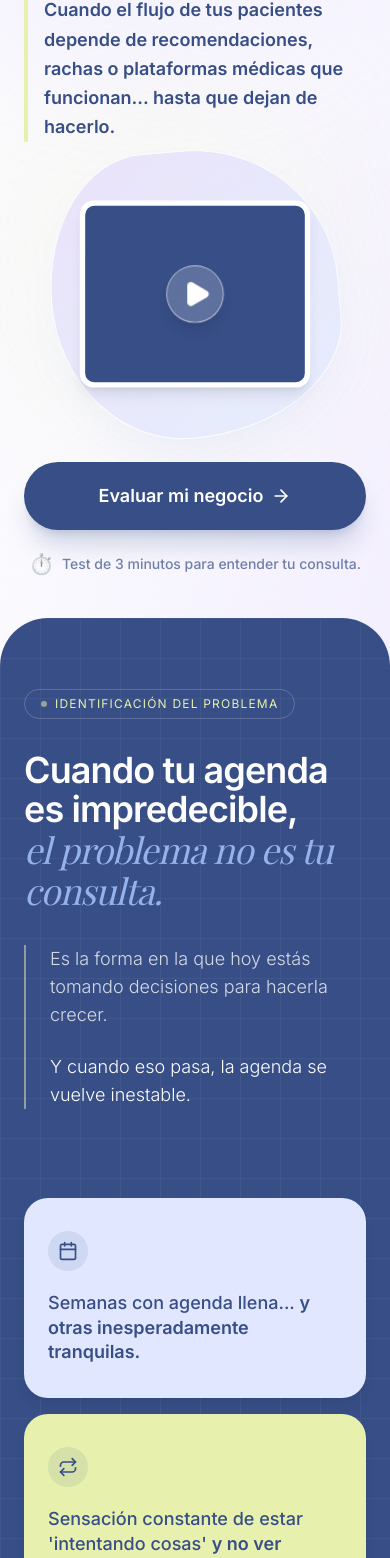
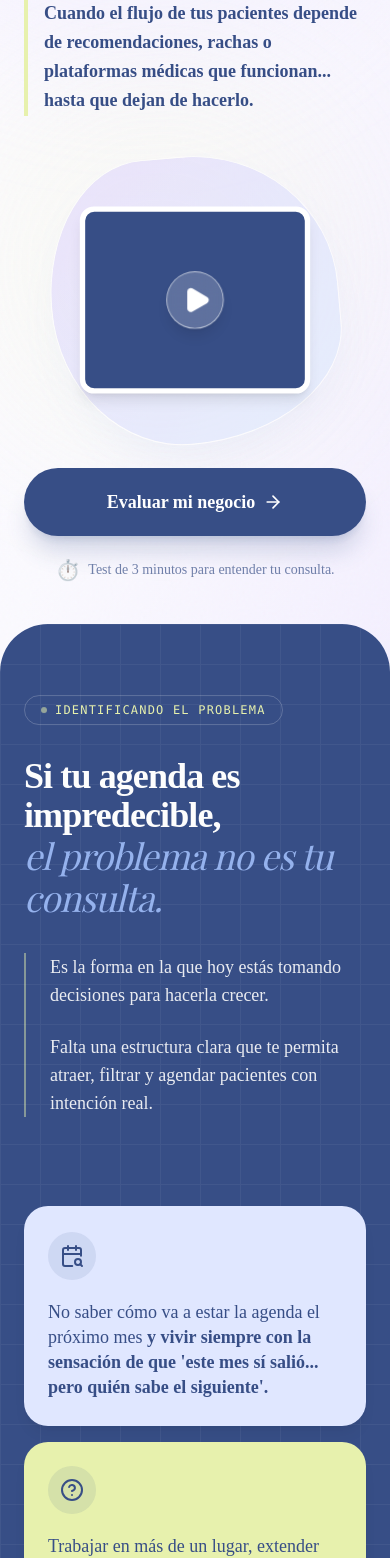
Before and after one commit to Asai07/mada-medico, a React (Vite) app: page / in a window 390 px wide. Shown: the part 332-1890 px from the top of the page. Built offline with nearby package versions, Linux system fonts and the light colour scheme; a web font is replaced by a local one.

Commit message:
cambios a toda la página

```diff
--- a/index.html
+++ b/index.html
@@ -7,6 +7,9 @@
   <meta name="viewport" content="width=device-width, initial-scale=1.0" />
   <link rel="preconnect" href="https://fonts.googleapis.com">
   <link rel="preconnect" href="https://fonts.gstatic.com" crossorigin>
+  <link
+    href=" https://fonts.googleapis.com/css2?family=Wix+Madefor+Display:wght@400..800&family=Wix+Madefor+Text:ital,wght@0,400..800;1,400..800&display=swap"
+    rel="stylesheet">
   <link
     href="https://fonts.googleapis.com/css2?family=DM+Sans:opsz,wght@9..40,500;700;800&family=Playfair+Display:ital,wght@1,600;1,700;1,800&display=swap"
     rel="stylesheet">
--- a/src/components/Hero.jsx
+++ b/src/components/Hero.jsx
@@ -2,9 +2,11 @@ import React from 'react';
 import { motion } from 'framer-motion';
 import { ArrowRight, Play } from 'lucide-react';
 
+
 const Hero = () => {
     return (
-        <section className="relative min-h-screen flex items-center pt-28 pb-20 overflow-hidden bg-gradient-to-br from-[#fdfcff] via-[#fbfaff] to-[#f4f0ff] font-sans">
+        // Aplicamos la fuente base 'Wix Madefor Display' a la sección
+        <section className="relative min-h-screen flex items-center pt-28 pb-20 overflow-hidden bg-gradient-to-br from-[#fdfcff] via-[#fbfaff] to-[#f4f0ff] font-['Wix_Madefor_Display']">
 
             {/* --- Background Elements --- */}
             <div className="absolute inset-0 z-0 pointer-events-none">
@@ -13,7 +15,6 @@ const Hero = () => {
                 <div className="absolute top-[40%] -left-[10%] w-[400px] h-[400px] bg-[#e7f1ad]/10 rounded-full blur-3xl"></div>
             </div>
 
-            {/* AJUSTE CLAVE 1: 'gap-2' en móvil (muy pegado) vs 'lg:gap-12' en PC (espacioso) */}
             <div className="max-w-7xl mx-auto px-6 md:px-12 w-full grid grid-cols-1 lg:grid-cols-12 gap-2 lg:gap-12 items-center relative z-10">
 
                 {/* --- COLUMNA IZQUIERDA (Texto) --- */}
@@ -24,17 +25,19 @@ const Hero = () => {
                         transition={{ duration: 0.8, ease: "easeOut" }}
                     >
                         {/* --- HEADLINE --- */}
-                        {/* Restaurado mb-6 en desktop */}
-                        <div className="mb-2 md:mb-6">
-                            <h2 className="text-[1.5rem] sm:text-4xl lg:text-5xl text-[#374e86]/80 font-medium mb-2 tracking-tight whitespace-nowrap">
-                                Cuando tu consulta ya <span className="font-serif italic text-[#4a63a3]">vende,</span>
+                        {/* CAMBIO ESPACIADO: mb-4 en móvil (antes mb-2) para dar esos ~5-8px extra de separación con el párrafo */}
+                        <div className="mb-4 md:mb-6">
+
+                            <h2 className="text-[1.3rem] xs:text-[1.5rem] sm:text-4xl lg:text-5xl text-[#374e86]/80 font-medium mb-2 tracking-tight whitespace-nowrap">
+                                Cuando tu consulta ya <span className="font-serif italic text-[#4a63a3]">vende,</span> pero
                             </h2>
 
                             <h1 className="text-5xl sm:text-6xl lg:text-[5.2rem] leading-[1.1] tracking-tight text-[#374e86] font-bold">
-                                pero tu agenda <br />
+                                tu agenda <br />
                                 se sostiene de <br />
                                 la
                                 <span className="relative inline-block ml-3 md:ml-4">
+                                    {/* Mantenemos font-serif italic aquí como pidió el cliente */}
                                     <span className="font-serif italic font-bold relative z-10">suerte.</span>
                                     <motion.span
                                         initial={{ width: 0 }}
@@ -47,16 +50,12 @@ const Hero = () => {
                         </div>
 
                         {/* --- PÁRRAFO --- */}
-                        {/* AJUSTE CLAVE 2:
-                           - 'mb-2' en móvil (mínimo espacio)
-                           - 'md:mb-10' en desktop (restaurado espacio original)
-                           - Mantenemos la franja verde (border-l-4)
-                        */}
+                        {/* CAMBIO FUENTE: Usamos 'Wix Madefor Text' para mejor legibilidad en bloques de texto */}
                         <motion.p
                             initial={{ opacity: 0 }}
                             animate={{ opacity: 1 }}
                             transition={{ delay: 0.6, duration: 0.8 }}
-                            className="text-lg md:text-xl text-[#374e86] max-w-2xl leading-relaxed mb-2 md:mb-10 font-semibold border-l-4 border-[#e7f1ad] pl-4"
+                            className="text-lg md:text-xl text-[#374e86] max-w-2xl leading-relaxed mb-6 md:mb-10 font-semibold border-l-4 border-[#e7f1ad] pl-4 font-['Wix_Madefor_Text']"
                         >
                             Cuando el flujo de tus pacientes depende de recomendaciones, rachas o plataformas médicas que funcionan... hasta que dejan de hacerlo.
                         </motion.p>
@@ -71,7 +70,7 @@ const Hero = () => {
                             <motion.button
                                 whileHover={{ scale: 1.02 }}
                                 whileTap={{ scale: 0.98 }}
-                                className="group relative bg-[#374e86] text-white px-10 py-5 rounded-full text-lg font-semibold overflow-hidden shadow-xl shadow-[#374e86]/20 w-full sm:w-auto"
+                                className="group relative bg-[#374e86] text-white px-10 py-5 rounded-full text-lg font-semibold overflow-hidden shadow-xl shadow-[#374e86]/20 w-full sm:w-auto font-['Wix_Madefor_Display']"
                             >
                                 <div className="absolute inset-0 bg-[#e7f1ad] translate-y-full group-hover:translate-y-0 transition-transform duration-300 ease-out"></div>
                                 <span className="relative z-10 flex items-center justify-center gap-2 group-hover:text-[#374e86] transition-colors duration-300">
@@ -80,7 +79,7 @@ const Hero = () => {
                                 </span>
                             </motion.button>
 
-                            <div className="flex items-center gap-2 text-[#374e86]/70 pl-2">
+                            <div className="flex items-center gap-2 text-[#374e86]/70 pl-2 font-['Wix_Madefor_Text']">
                                 <span className="text-xl">⏱️</span>
                                 <p className="text-sm font-medium">
                                     Test de 3 minutos para entender tu consulta.
@@ -91,8 +90,7 @@ const Hero = () => {
                 </div>
 
                 {/* --- COLUMNA DERECHA (VIDEO + CTA MÓVIL) --- */}
-                {/* AJUSTE CLAVE 3: '-mt-6' en móvil para "subir" el video y pegarlo al texto */}
-                <div className="lg:col-span-5 relative flex flex-col items-center justify-center -mt-6 lg:mt-0">
+                <div className="lg:col-span-5 relative flex flex-col items-center justify-center -mt-2 lg:mt-0">
 
                     {/* VIDEO CONTAINER */}
                     <div className="relative w-[320px] h-[320px] lg:w-[450px] lg:h-[450px] flex items-center justify-center pointer-events-none scale-90 md:scale-100">
@@ -130,7 +128,7 @@ const Hero = () => {
                         <motion.button
                             whileHover={{ scale: 1.02 }}
                             whileTap={{ scale: 0.98 }}
-                            className="group relative bg-[#374e86] text-white px-10 py-5 rounded-full text-lg font-semibold overflow-hidden shadow-xl shadow-[#374e86]/20 w-full"
+                            className="group relative bg-[#374e86] text-white px-10 py-5 rounded-full text-lg font-semibold overflow-hidden shadow-xl shadow-[#374e86]/20 w-full font-['Wix_Madefor_Display']"
                         >
                             <div className="absolute inset-0 bg-[#e7f1ad] translate-y-full group-hover:translate-y-0 transition-transform duration-300 ease-out"></div>
                             <span className="relative z-10 flex items-center justify-center gap-2 group-hover:text-[#374e86] transition-colors duration-300">
@@ -139,7 +137,7 @@ const Hero = () => {
                             </span>
                         </motion.button>
 
-                        <div className="flex items-center gap-2 text-[#374e86]/70">
+                        <div className="flex items-center gap-2 text-[#374e86]/70 font-['Wix_Madefor_Text']">
                             <span className="text-xl">⏱️</span>
                             <p className="text-sm font-medium">
                                 Test de 3 minutos para entender tu consulta.
--- a/src/components/Manifesto.jsx
+++ b/src/components/Manifesto.jsx
@@ -1,42 +1,38 @@
 import React, { useRef } from 'react';
 import { motion, useScroll, useTransform } from 'framer-motion';
-import { ArrowRight, Calendar, BrainCircuit, Target, Repeat } from 'lucide-react';
+import { ArrowRight, CalendarSearch, HelpCircle, TrendingDown, ThumbsDown } from 'lucide-react';
 
-// Datos de las tarjetas con AJUSTE DE COLOR RESPONSIVO
+// Datos de las tarjetas (Sin cambios)
 const problemCards = [
     {
         id: 1,
-        icon: Calendar,
-        text: "Semanas con agenda llena...",
-        highlight: "y otras inesperadamente tranquilas.",
-        // Siempre Morado (Lavanda)
+        icon: CalendarSearch,
+        text: "No saber cómo va a estar la agenda el próximo mes",
+        highlight: "y vivir siempre con la sensación de que 'este mes sí salió... pero quién sabe el siguiente'.",
         bg: "bg-[#e0e7ff]",
         delay: 0
     },
     {
         id: 2,
-        icon: Repeat,
-        text: "Sensación constante de estar 'intentando cosas'",
-        highlight: "y no ver resultados sostenibles.",
-        // Siempre Verde (Lima)
+        icon: HelpCircle,
+        text: "Trabajar en más de un lugar, extender horarios o moverte entre ciudades",
+        highlight: "para que los números sí cuadren... aunque el cuerpo y la cabeza ya estén cansados.",
         bg: "bg-[#e7f1ad]",
         delay: 0.1
     },
     {
         id: 3,
-        icon: Target,
-        text: "Anuncios, contenido o plataformas",
-        highlight: "sin saber qué sí funciona.",
-        // CAMBIO AQUÍ: Morado en Móvil -> Verde en PC
+        icon: TrendingDown,
+        text: "El crecimiento de la consulta no sigue un proceso claro,",
+        highlight: "depende de hacer más promos, ofertas o descuentos cuando la agenda se siente floja.",
         bg: "bg-[#e0e7ff] md:bg-[#e7f1ad]",
         delay: 0.2
     },
     {
         id: 4,
-        icon: BrainCircuit,
-        text: "Decisiones tomadas por",
-        highlight: "intuición.",
-        // CAMBIO AQUÍ: Verde en Móvil -> Morado en PC
+        icon: ThumbsDown,
+        text: "Haces de todo para que la consulta siga creciendo: anuncios, contenido, apoyo externo...",
+        highlight: "pero no tienes claridad de qué sí funciona ni qué deberías repetir.",
         bg: "bg-[#e7f1ad] md:bg-[#e0e7ff]",
         delay: 0.3
     }
@@ -49,13 +45,12 @@ const ProblemCard = ({ item }) => (
         viewport={{ once: true }}
         transition={{ delay: item.delay, duration: 0.5 }}
         whileHover={{ y: -5 }}
-        // Las clases responsivas se aplican aquí automáticamente
-        className={`${item.bg} p-6 md:p-8 rounded-3xl flex flex-col gap-4 text-[#374e86] shadow-lg shadow-black/5 h-full min-h-[200px] justify-center`}
+        className={`${item.bg} p-6 md:p-8 rounded-3xl flex flex-col gap-4 text-[#374e86] shadow-lg shadow-black/5 h-full min-h-[220px] justify-center`}
     >
-        <div className="w-10 h-10 rounded-full bg-[#374e86]/10 flex items-center justify-center mb-1">
-            <item.icon size={20} strokeWidth={2} className="text-[#374e86]" />
+        <div className="w-12 h-12 rounded-full bg-[#374e86]/10 flex items-center justify-center mb-1">
+            <item.icon size={24} strokeWidth={2} className="text-[#374e86]" />
         </div>
-        <p className="text-lg leading-snug font-medium">
+        <p className="text-lg leading-snug font-medium font-['Wix_Madefor_Text']">
             {item.text} <span className="font-bold">{item.highlight}</span>
         </p>
     </motion.div>
@@ -68,46 +63,84 @@ const Manifesto = () => {
         offset: ["start end", "end start"]
     });
 
-    // Parallax suave para el texto
     const yText = useTransform(scrollYProgress, [0, 1], [0, -30]);
 
+    // Configuración de transición (Igual a SocialProof para consistencia)
+    const transitionConfig = { duration: 0.8, ease: "easeInOut" };
+
     return (
-        <section id="manifiesto" ref={containerRef} className="bg-[#374e86] text-[#fdfdfd] py-24 md:py-32 px-6 md:px-12 relative overflow-hidden rounded-t-[3rem] md:rounded-t-[5rem] -mt-10 z-20 font-sans">
+        <motion.section
+            id="manifiesto"
+            ref={containerRef}
+            // 1. ANIMACIÓN DE FONDO: Blanco -> Azul Oscuro
+            initial={{ backgroundColor: "#fdfdfd" }}
+            whileInView={{ backgroundColor: "#374e86" }}
+            viewport={{ margin: "-20%", once: true }} // Se activa cuando el 20% entra en pantalla
+            transition={transitionConfig}
+            className="py-24 md:py-32 px-6 md:px-12 relative overflow-hidden rounded-t-[3rem] md:rounded-t-[5rem] -mt-10 z-20 font-['Wix_Madefor_Display']"
+        >
 
-            {/* Background Texture */}
+            {/* Background Texture (Sutil) */}
             <div className="absolute inset-0 opacity-5 pointer-events-none"
                 style={{ backgroundImage: 'linear-gradient(#fff 1px, transparent 1px), linear-gradient(90deg, #fff 1px, transparent 1px)', backgroundSize: '40px 40px' }}>
             </div>
 
-            <div className="max-w-7xl mx-auto relative z-10">
+            {/* 2. WRAPPER DE CONTENIDO: Invierte el color del texto (Azul -> Blanco) */}
+            <motion.div
+                initial={{ color: "#374e86" }}
+                whileInView={{ color: "#fdfdfd" }}
+                transition={transitionConfig}
+                className="max-w-7xl mx-auto relative z-10"
+            >
 
                 <div className="grid grid-cols-1 lg:grid-cols-12 gap-16 mb-24">
 
                     {/* --- COLUMNA IZQUIERDA: EL PROBLEMA --- */}
                     <div className="lg:col-span-5 relative">
                         <motion.div style={{ y: yText }} className="relative z-10 sticky top-32">
-                            <div className="inline-flex items-center gap-2 border border-[#fdfdfd]/20 rounded-full px-4 py-1.5 text-xs uppercase tracking-widest text-[#e7f1ad] mb-8">
-                                <div className="w-1.5 h-1.5 bg-[#e7f1ad] rounded-full animate-pulse" />
-                                Identificación del Problema
-                            </div>
+
+                            {/* Badge Animado: Bordes y Texto cambian de color para contraste */}
+                            <motion.div
+                                initial={{ borderColor: "rgba(55, 78, 134, 0.2)", color: "#374e86" }}
+                                whileInView={{ borderColor: "rgba(253, 253, 253, 0.2)", color: "#e7f1ad" }}
+                                transition={transitionConfig}
+                                className="inline-flex items-center gap-2 border rounded-full px-4 py-1.5 text-xs uppercase tracking-widest mb-8 font-mono"
+                            >
+                                <motion.div
+                                    initial={{ backgroundColor: "#374e86" }}
+                                    whileInView={{ backgroundColor: "#e7f1ad" }}
+                                    transition={transitionConfig}
+                                    className="w-1.5 h-1.5 rounded-full animate-pulse"
+                                />
+                                Identificando el problema
+                            </motion.div>
 
                             <h2 className="text-4xl md:text-5xl lg:text-6xl font-bold tracking-tight leading-[1.1] mb-8">
-                                Cuando tu agenda es impredecible, <br />
-                                <span className="text-[#95b2ed] font-serif italic font-medium">el problema no es tu consulta.</span>
+                                Si tu agenda es impredecible, <br />
+                                {/* Span Animado: De Azul Oscuro a Azul Claro */}
+                                <motion.span
+                                    initial={{ color: "#374e86" }}
+                                    whileInView={{ color: "#95b2ed" }}
+                                    transition={transitionConfig}
+                                    className="font-serif italic font-medium"
+                                >
+                                    el problema no es tu consulta.
+                                </motion.span>
                             </h2>
 
-                            <div className="space-y-6 text-lg md:text-xl text-[#fdfdfd]/80 font-light border-l-2 border-[#e7f1ad]/50 pl-6">
+                            <div className="space-y-6 text-lg md:text-xl font-light border-l-2 border-[#e7f1ad]/50 pl-6 font-['Wix_Madefor_Text'] opacity-90">
                                 <p>
                                     Es la forma en la que hoy estás tomando decisiones para hacerla crecer.
                                 </p>
-                                <p className="text-[#fdfdfd]">
-                                    Y cuando eso pasa, la agenda se vuelve inestable.
+                                <p className="font-medium">
+                                    Falta una estructura clara que te permita atraer, filtrar y agendar pacientes con intención real.
                                 </p>
                             </div>
                         </motion.div>
                     </div>
 
                     {/* --- COLUMNA DERECHA: GRID DE TARJETAS --- */}
+                    {/* Las tarjetas mantienen su estilo propio (son "cards" sólidas), así que se ven bien sobre cualquier fondo */}
                     <div className="lg:col-span-7 flex flex-col justify-end lg:pt-32">
                         <div className="grid grid-cols-1 md:grid-cols-2 gap-4 md:gap-6">
                             {problemCards.map((card) => (
@@ -119,41 +152,46 @@ const Manifesto = () => {
                 </div>
 
                 {/* --- SECCIÓN INFERIOR: BANNER CTA --- */}
+                {/* Este banner es oscuro por defecto, se mantendrá consistente */}
                 <div className="bg-[#2a3c69] rounded-3xl p-8 md:p-12 relative overflow-hidden shadow-2xl shadow-black/20">
 
                     {/* Decoración de fondo */}
                     <div className="absolute top-0 right-0 w-64 h-64 bg-[#e7f1ad]/5 rounded-full blur-3xl -translate-y-1/2 translate-x-1/2"></div>
-
-                    {/* Líneas decorativas */}
                     <svg className="absolute top-0 left-1/2 transform -translate-x-1/2 -translate-y-1/2 w-full h-full pointer-events-none opacity-40 text-[#ff6b6b]" viewBox="0 0 800 200">
                         <path d="M600,0 Q650,100 800,50" fill="none" stroke="currentColor" strokeWidth="2" />
                     </svg>
 
-                    <div className="grid grid-cols-1 md:grid-cols-2 gap-8 items-center relative z-10">
+                    <div className="grid grid-cols-1 md:grid-cols-2 gap-8 items-center relative z-10 text-[#fdfdfd]">
                         <div>
                             <h3 className="text-2xl md:text-3xl font-bold mb-4 leading-tight">
                                 Una agenda constante <span className="text-[#e7f1ad] font-serif italic">no se construye con rachas.</span>
                             </h3>
-                            <p className="text-[#fdfdfd]/70 leading-relaxed font-light">
-                                Se construye cuando cada decisión responde a un plan claro y objetivos definidos.
+                            <p className="opacity-70 leading-relaxed font-light font-['Wix_Madefor_Text']">
+                                Se construye cuando cada decisión responde a un plan claro y no solo a lo urgente.
                             </p>
                         </div>
 
-                        <div className="flex justify-start md:justify-end">
+                        {/* CTA CONTAINER */}
+                        <div className="flex flex-col items-center md:items-end w-full md:w-auto">
+
                             <motion.button
                                 whileHover={{ scale: 1.05 }}
                                 whileTap={{ scale: 0.95 }}
-                                className="bg-[#e7f1ad] text-[#374e86] px-8 py-4 rounded-full font-bold text-lg flex items-center gap-3 shadow-lg shadow-[#e7f1ad]/10 hover:bg-[#dce895] transition-colors"
+                                className="bg-[#e7f1ad] text-[#374e86] px-6 py-4 md:px-8 rounded-full font-bold text-lg leading-tight flex items-center justify-center gap-3 shadow-lg shadow-[#e7f1ad]/10 hover:bg-[#dce895] transition-colors w-full md:w-auto text-center font-['Wix_Madefor_Display']"
                             >
-                                Evaluar mi negocio
-                                <ArrowRight size={20} strokeWidth={2.5} />
+                                Ver si mi consulta necesita estructura
+                                <ArrowRight size={20} strokeWidth={2.5} className="flex-shrink-0" />
                             </motion.button>
+
+                            <p className="text-[#e7f1ad]/60 text-xs uppercase tracking-widest font-bold text-center mt-3">
+                                ⏱️ Test de 3 minutos sin costo
+                            </p>
                         </div>
                     </div>
                 </div>
 
-            </div>
-        </section>
+            </motion.div>
+        </motion.section>
     );
 };
 
```
Also changed, not shown: src/components/Process.jsx (+22 -19 lines), src/components/Services.jsx (+56 -52 lines), src/components/SocialProof.jsx (+66 -38 lines), src/components/TargetAudience.jsx (+12 -14 lines).
